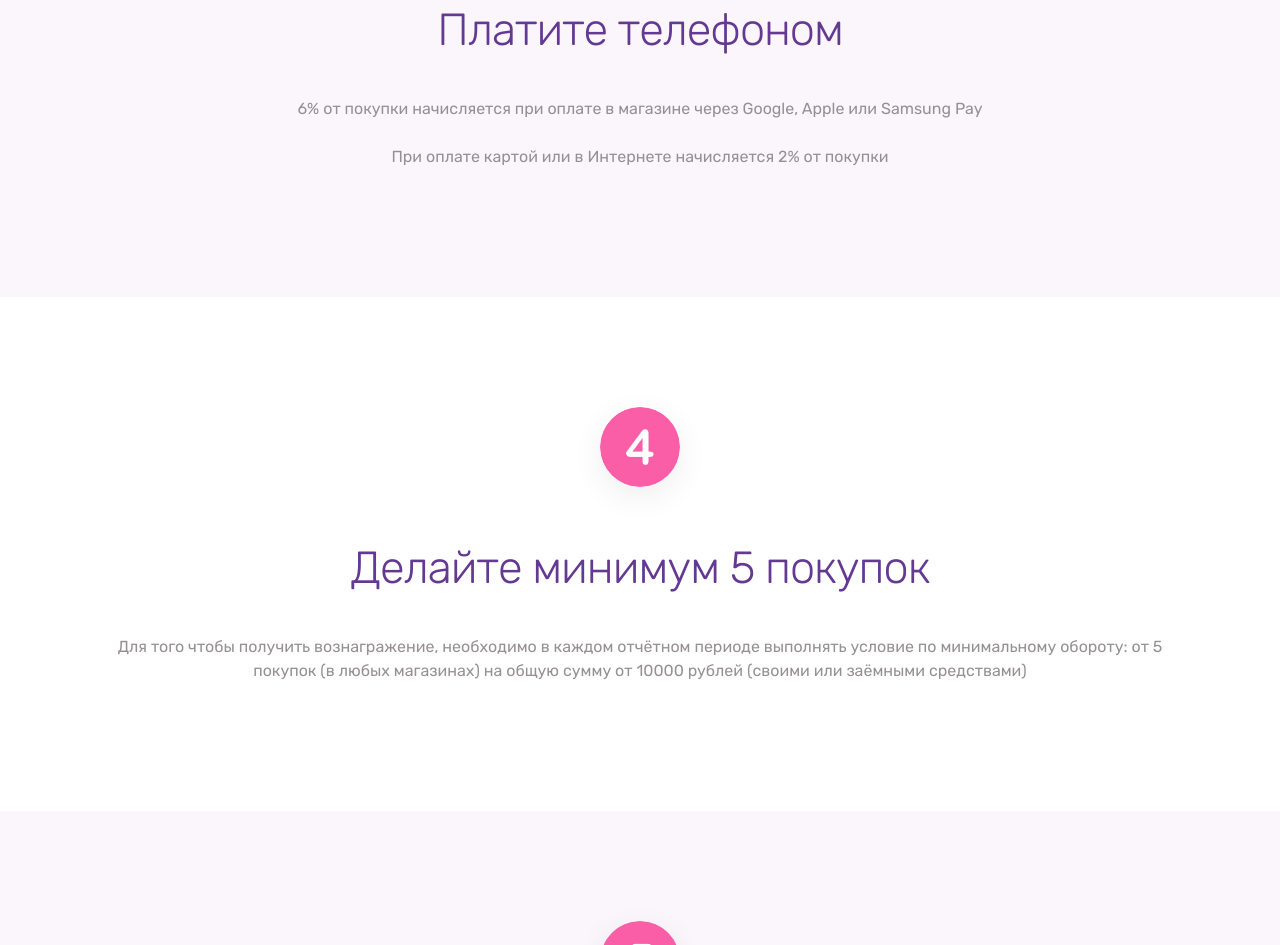
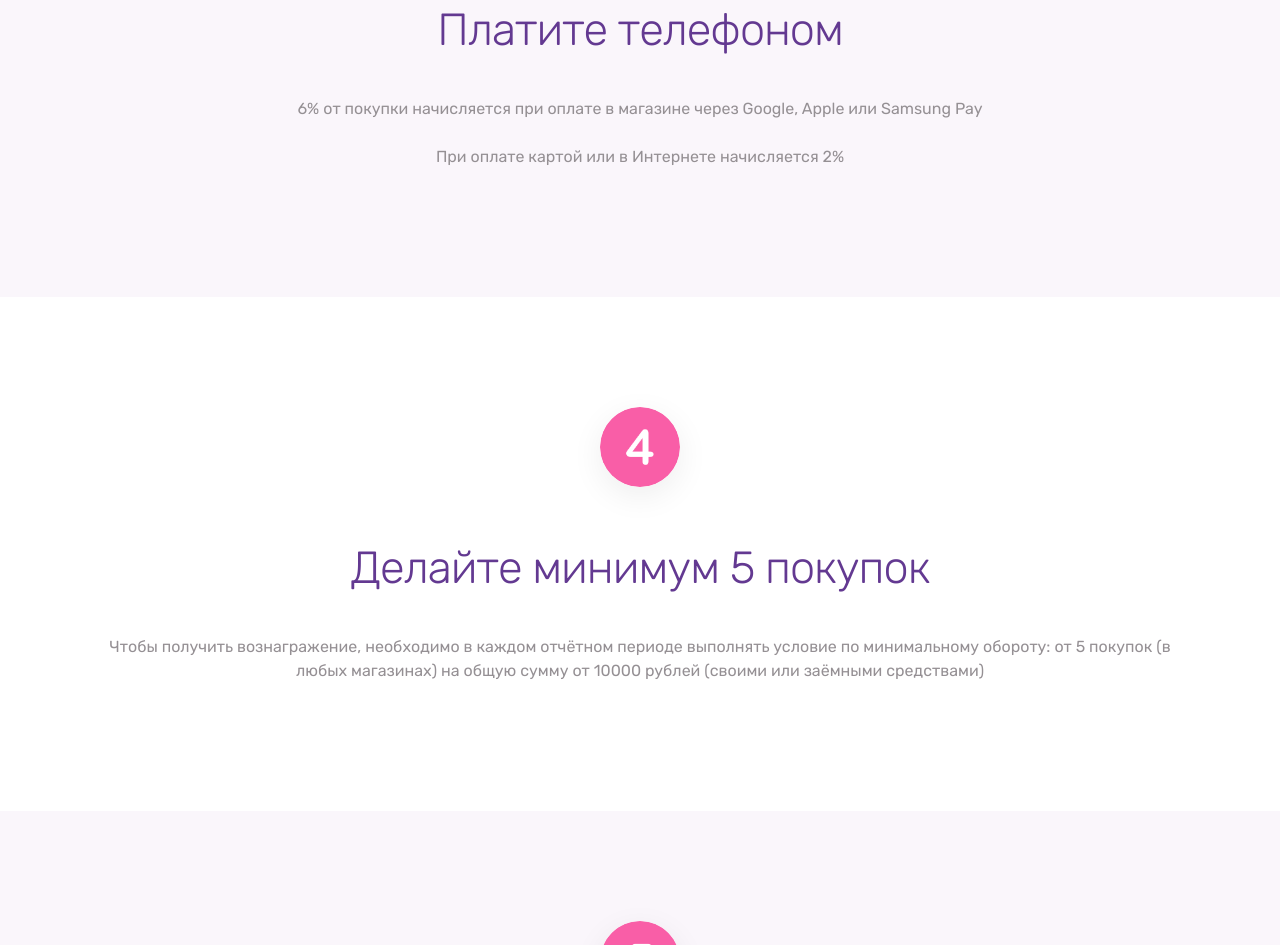
Before and after one commit to gglplayakk/gglplayakk.github.io, a plain HTML site: page index.html in a window 1280 px wide. Shown: the part 1909-2854 px from the top of the page. Drawn offline with Linux system fonts and the light colour scheme.

Commit message:
Add files via upload

```diff
--- a/index.html
+++ b/index.html
@@ -70,7 +70,7 @@
                 </div>
                 <br><h2>Платите телефоном</h2>
                         <br><p class="mb-4">6% от покупки начисляется при оплате в магазине через Google, Apple или Samsung Pay</p>
-                        <p class="mb-4">При оплате картой или в Интернете начисляется 2% от покупки</p>
+                        <p class="mb-4">При оплате картой или в Интернете начисляется 2%</p>
             </div>
         </div>
     </div>
@@ -83,7 +83,7 @@
                     <img src="images/4.png" class="client-img">
                 </div>
                 <br><h2>Делайте минимум 5 покупок</h2>
-                        <br><p class="mb-4">Для того чтобы получить вознагражение, необходимо в каждом отчётном периоде выполнять условие по минимальному обороту: от 5 покупок (в любых магазинах) на общую сумму от 10000 рублей (своими или заёмными средствами)</p>
+                        <br><p class="mb-4">Чтобы получить вознагражение, необходимо в каждом отчётном периоде выполнять условие по минимальному обороту: от 5 покупок (в любых магазинах) на общую сумму от 10000 рублей (своими или заёмными средствами)</p>
             </div>
         </div>
     </div>
```
Also changed, not shown: wb.html (+2 -2 lines).
